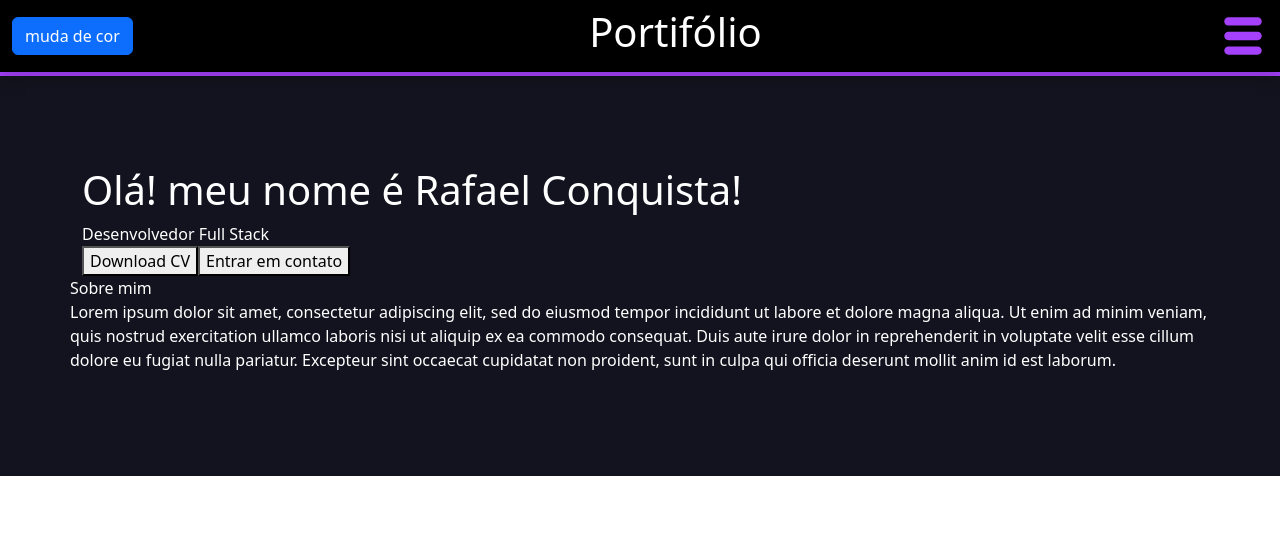
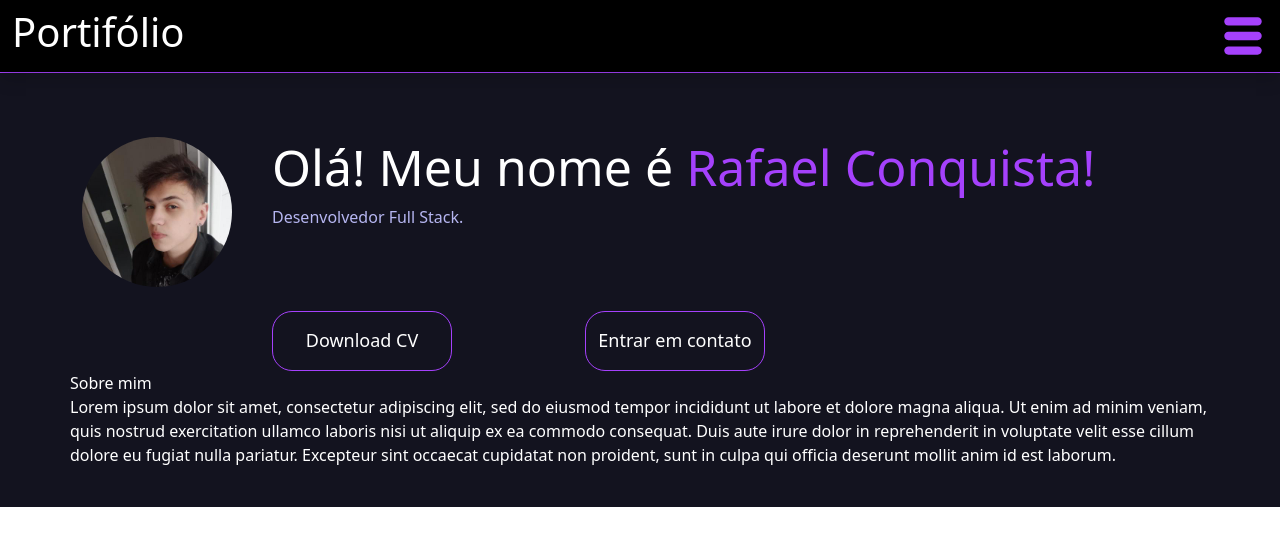
Before and after one commit to Rafael-conquista/portifolio_pessoal, a React (Create React App) app in the folder portifolio_pessoal/: page / in a window 1280 px wide. Shown: the top 546 px of the page. Built offline with nearby package versions, Linux system fonts and the light colour scheme.

Commit message:
adiciona estilo para a apresentação

```diff
--- a/portifolio_pessoal/src/components/navbar.css
+++ b/portifolio_pessoal/src/components/navbar.css
@@ -9,7 +9,7 @@
 
 .fine_line{
     background-color: rgb(165, 65, 252);
-    height: 0.5vh;
+    height: 0.1vh;
 }
 
 .burguer_menu{
--- a/portifolio_pessoal/src/components/navbar.js
+++ b/portifolio_pessoal/src/components/navbar.js
@@ -14,9 +14,6 @@ function Navbar() {
         <div>
             <nav className="navbar navbar-light shadow navbar_view">
                 <div className="container-fluid">
-                    <Button variant="primary">
-                        muda de cor
-                    </Button>
                     <h1 className="menu_title">Portifólio</h1>
                     <TiThMenu className='burguer_menu' onClick={handleShow}/>
                 </div>
--- a/portifolio_pessoal/src/components/welcome.css
+++ b/portifolio_pessoal/src/components/welcome.css
@@ -2,13 +2,93 @@
     display: flex;
     justify-content: space-around;
     background-color: #13131F;
-    padding: 10px;
-    height: 50vh;
+    padding:0 5vw;
+    padding-bottom: 5vh;
+    height: max-content;
     color: white;
 }
 
 .container{
     justify-content: center;
-    padding-top: 10vh;
+    padding-top: 3vh;
     padding-left: 5vw;
 }
+
+.name_title{
+    align-items: center;
+    font-size: 50px;
+    padding-top: 5vh;
+}
+
+.welcome_buttons{
+    display: grid;
+    grid-template-columns: repeat(3, 1fr);
+    justify-content: start;
+    padding-top: 3vh;
+    gap: 1vw;
+}
+
+.button{
+    max-width: 20vw;
+    max-height: 30vh;
+}
+
+.botao {
+    width: 180px;
+    height: 60px;
+    cursor: pointer;
+    background: transparent;
+    border: 1px solid rgb(165, 65, 252);
+    border-radius: 20px;
+    outline: none;
+    transition: 0.5s ease-in-out;
+  }
+  .botao span {
+    color: white;
+    font-size: 18px;
+    font-weight: 100;
+  }
+
+  .botao:hover {
+    transition: 0.5s ease-in-out;
+    background: rgb(66, 11, 117);
+    font-size: 25px;
+    padding: 1vw;
+  }
+
+  .tema_imagem{
+    border-radius: 180px;
+    max-width:200px;
+    max-height:150px;
+    width: auto;
+    height: auto;
+    transition: 0.5s ease-in-out;
+    margin-top: 5vh;
+  }
+
+  @media screen and (max-width:1000px){
+        .button_space {
+            display:none;
+        }
+    }
+
+    @media screen and (max-width:500px){
+        .name_title {
+            font-size: 30px;
+        }
+        .tema_imagem{
+            border-radius: 180px;
+            max-width:150px;
+            max-height:100px;
+            width: auto;
+            height: auto;
+          }
+    }
+
+    span{
+        color: rgb(165, 65, 252);
+    }
+
+    p{
+        color: rgb(182, 182, 241);
+    }
--- a/portifolio_pessoal/src/components/welcome.js
+++ b/portifolio_pessoal/src/components/welcome.js
@@ -1,28 +1,35 @@
 import Container from 'react-bootstrap/Container';
 import Row from 'react-bootstrap/Row';
 import Col from 'react-bootstrap/Col';
-import './welcome.css'
+import './welcome.css';
+import perfil from '../img/perfil.jpg';
 
 function Welcome() {
-    return(
+    return (
         <div className='welcome_container'>
             <Container className='container'>
                 <Row>
                     <Col>
-                        <h1>
-                            Olá! meu nome é Rafael Conquista!
+                        <div className='imagem_div'>
+                            <img src={perfil} alt='vazio' className="tema_imagem" />
+                        </div>
+                    </Col>
+                    <Col className='col-10'>
+                        <h1 className='name_title'>
+                            Olá! Meu nome é <span>Rafael Conquista!</span>
                         </h1>
+                        <p>Desenvolvedor Full Stack.</p>
                     </Col>
                 </Row>
                 <Row>
-                    <Col>
-                        <span>Desenvolvedor Full Stack</span>
-                    </Col>
-                </Row>
-                <Row>
-                    <Col>
-                        <button>Download CV</button>
-                        <button>Entrar em contato</button>
+                    <Col className='button_space'/>
+                    <Col className='welcome_buttons col-10'>
+                        <button class="botao">
+                            <span>Download CV</span>
+                        </button>
+                        <button className='botao'>
+                            <span>Entrar em contato</span>
+                        </button>
                     </Col>
                 </Row>
                 <Row>
```
Also changed, not shown: portifolio_pessoal/src/img/perfil.jpg (added).
